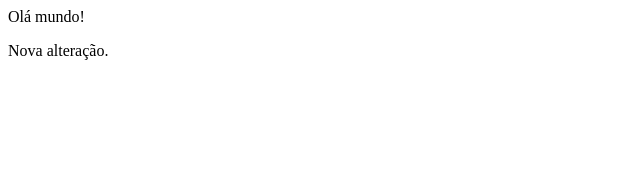
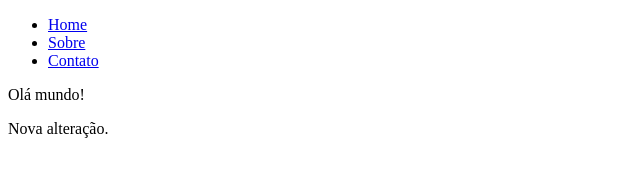
Before and after one commit to dudubacteria/epcriacao, a plain HTML site: page index.html in a window 1280 px wide. Shown: the whole page, without its empty margins (0-640 px from the left). Drawn offline with Linux system fonts and the light colour scheme.

Commit message:
Nova branch

```diff
--- a/index.html
+++ b/index.html
@@ -1,2 +1,21 @@
+<!DOCTYPE html>
+<html>
+<head>
+	<title>Conhecendo o Git</title>
+</head>
+<body>
+<div>
+	<ul>
+		<li><a href="index.html">Home</a></li>
+		<li><a href="sobre.html">Sobre</a></li>
+		<li><a href="contato.html">Contato</a></li>
+	</ul>
+</div>
+
+<div>
 <p>Olá mundo!</p>
 <p>Nova alteração.</p>
+</div>
+
+</body>
+</html>
```
